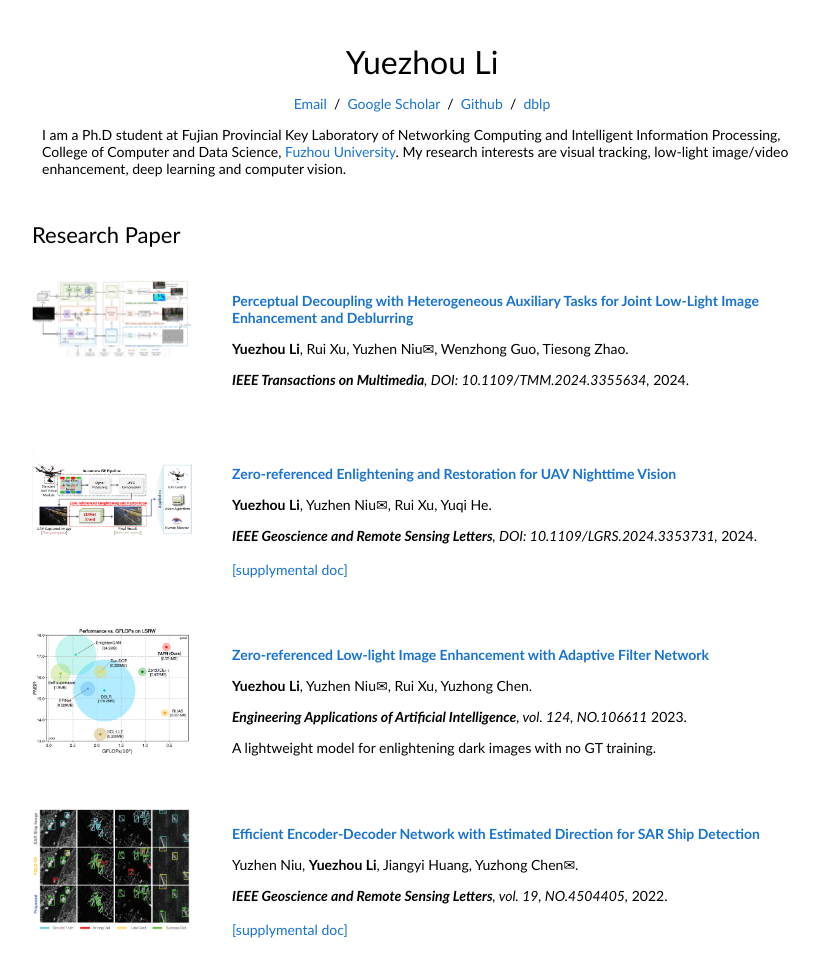
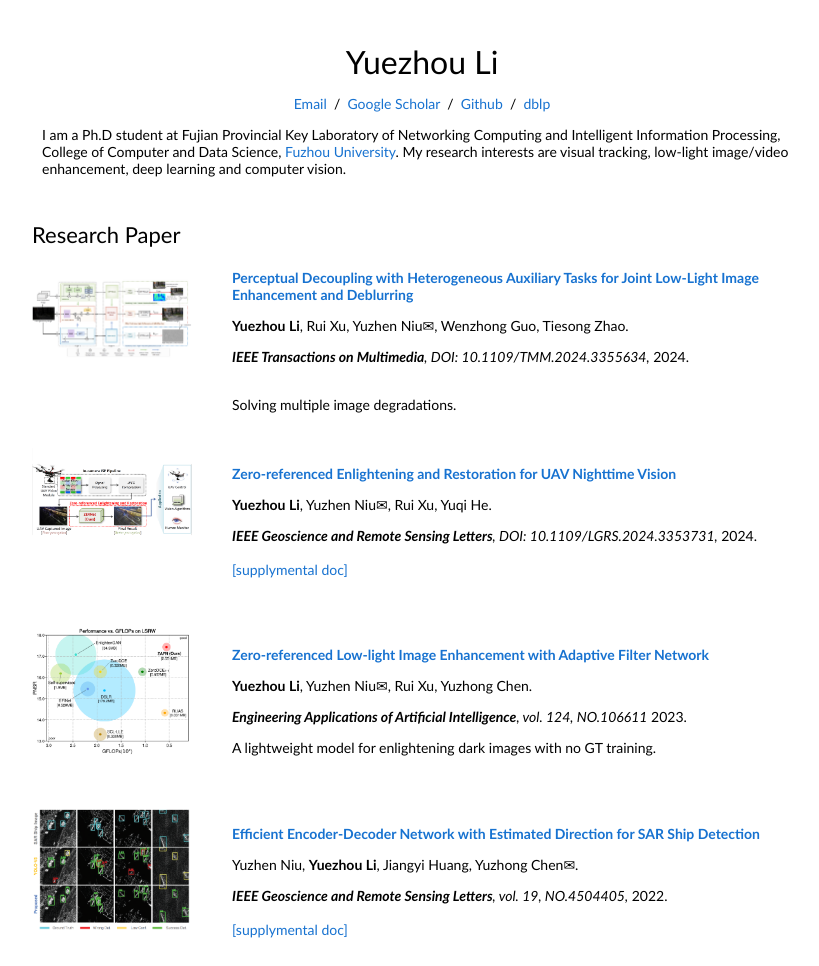
Before and after one commit to Gitlyz007/Gitlyz007.github.io, a plain HTML site: page index.html in a window 1280 px wide. Shown: the top 966 px of the page, without its empty margins (218-1037 px from the left). Drawn offline with Linux system fonts and the light colour scheme.

Commit message:
Update index.html

```diff
--- a/index.html
+++ b/index.html
@@ -76,7 +76,7 @@
               <br>
 <!--               <a href=https://ieeexplore.ieee.org/document/10398206>[supplymental doc]</a> -->
 <!--               <p></p> -->
-<!--               <p>Learning SAR ship detection with estimated ship directions.</p> -->
+              <p>Solving multiple image degradations.</p>
             </td>
           </tr>
 
```
